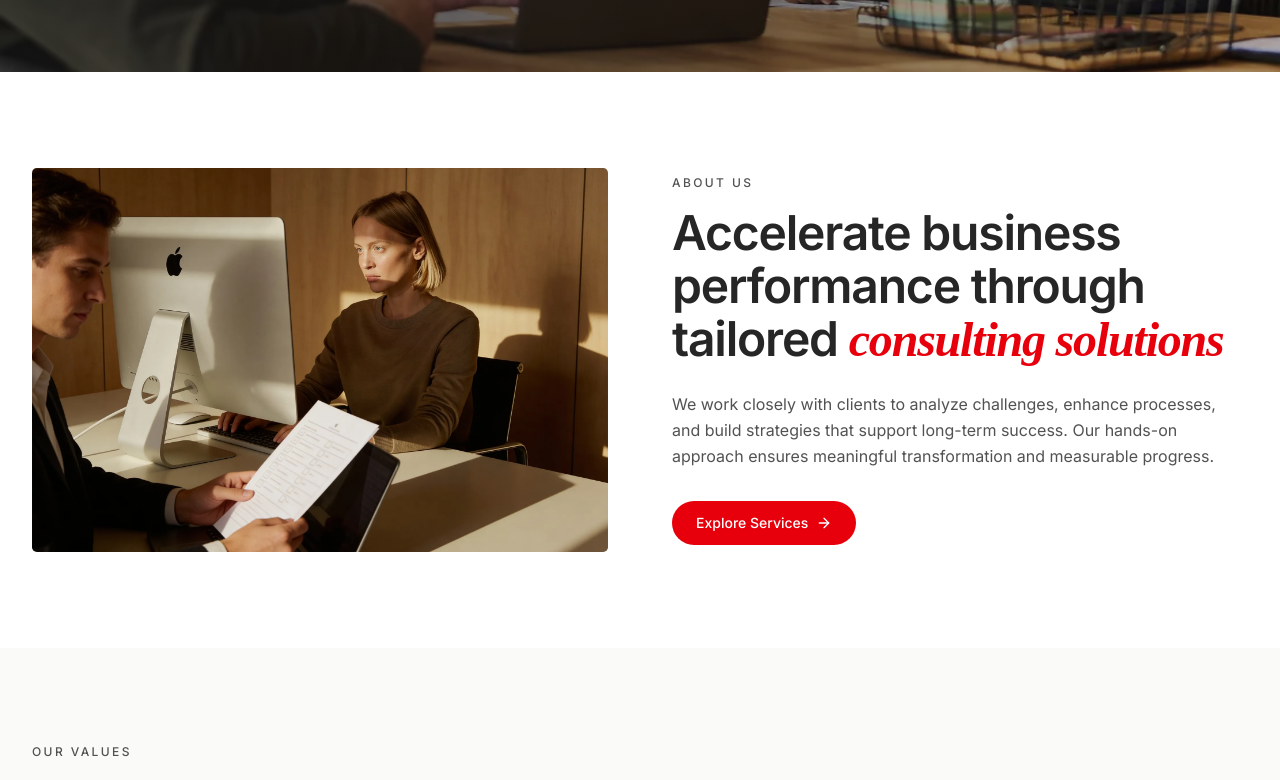
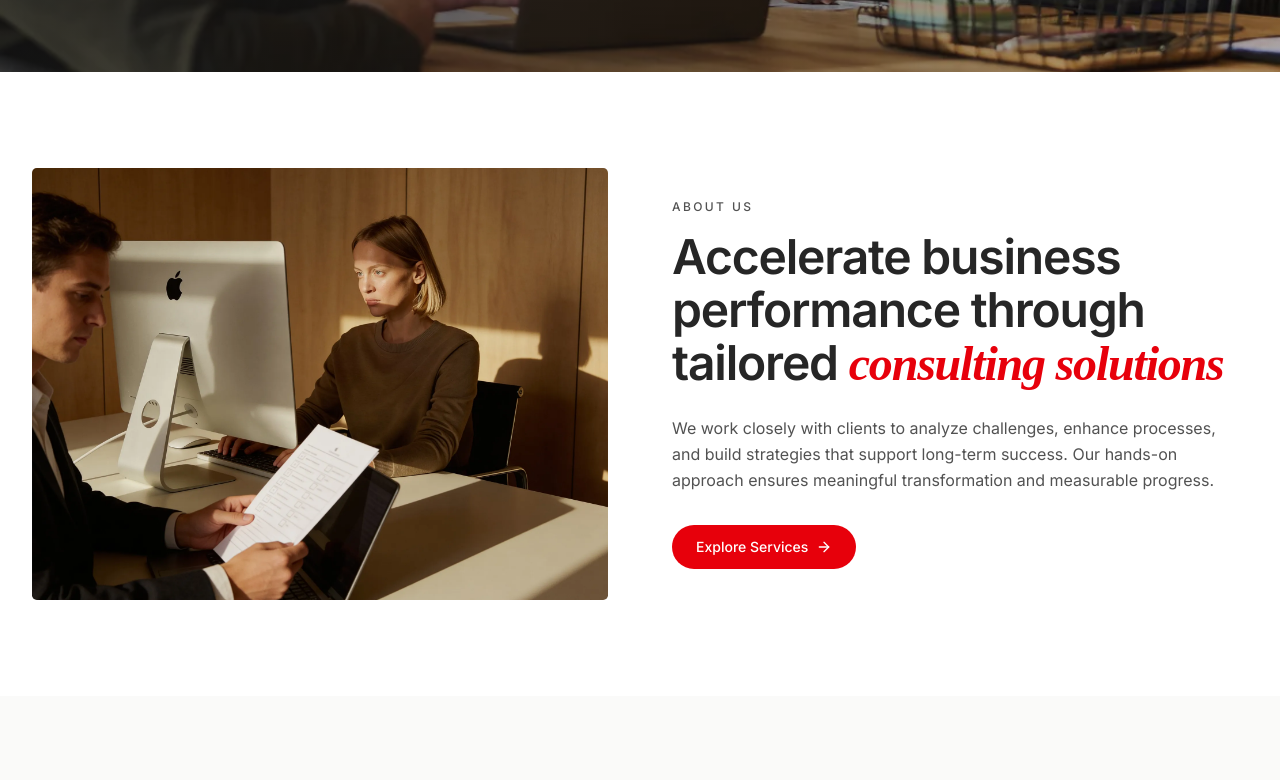
Before and after one commit to LeelaMohan217/J-Monk-Devops, a React (Vite) app: page /digiconnect/about in a window 1280 px wide. Shown: the part 728-1508 px from the top of the page. Built offline with nearby package versions, Linux system fonts and the light colour scheme.

Commit message:
Give DigiConnect about story image a taller 4/3 crop

```diff
--- a/src/sites/digiconnect/pages/about/StorySection.jsx
+++ b/src/sites/digiconnect/pages/about/StorySection.jsx
@@ -20,7 +20,7 @@ const StorySection = () => {
             variants={fadeIn("up", 0)}
             className="order-2 lg:order-1"
           >
-            <div className="aspect-[3/2] w-full overflow-hidden rounded-sm">
+            <div className="aspect-[4/3] w-full overflow-hidden rounded-sm">
               <img
                 src={story.image}
                 alt=""
```
